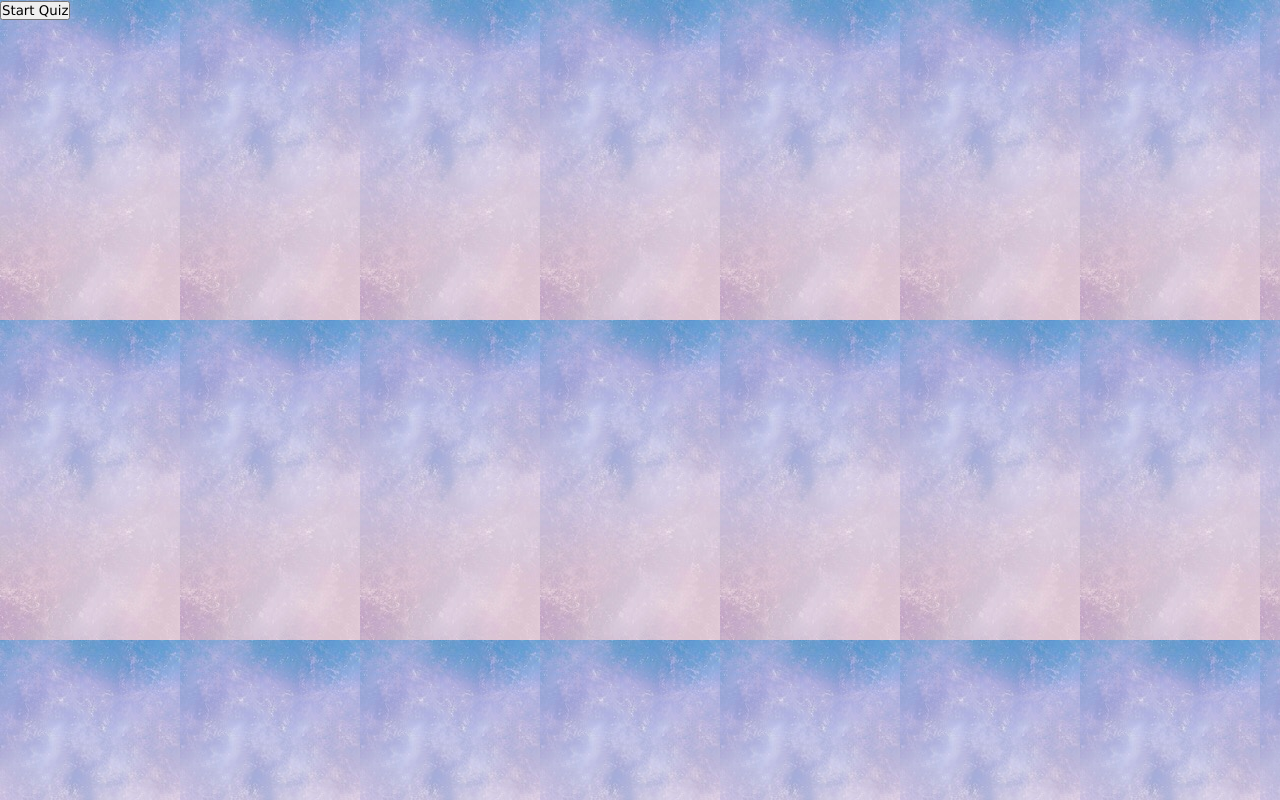
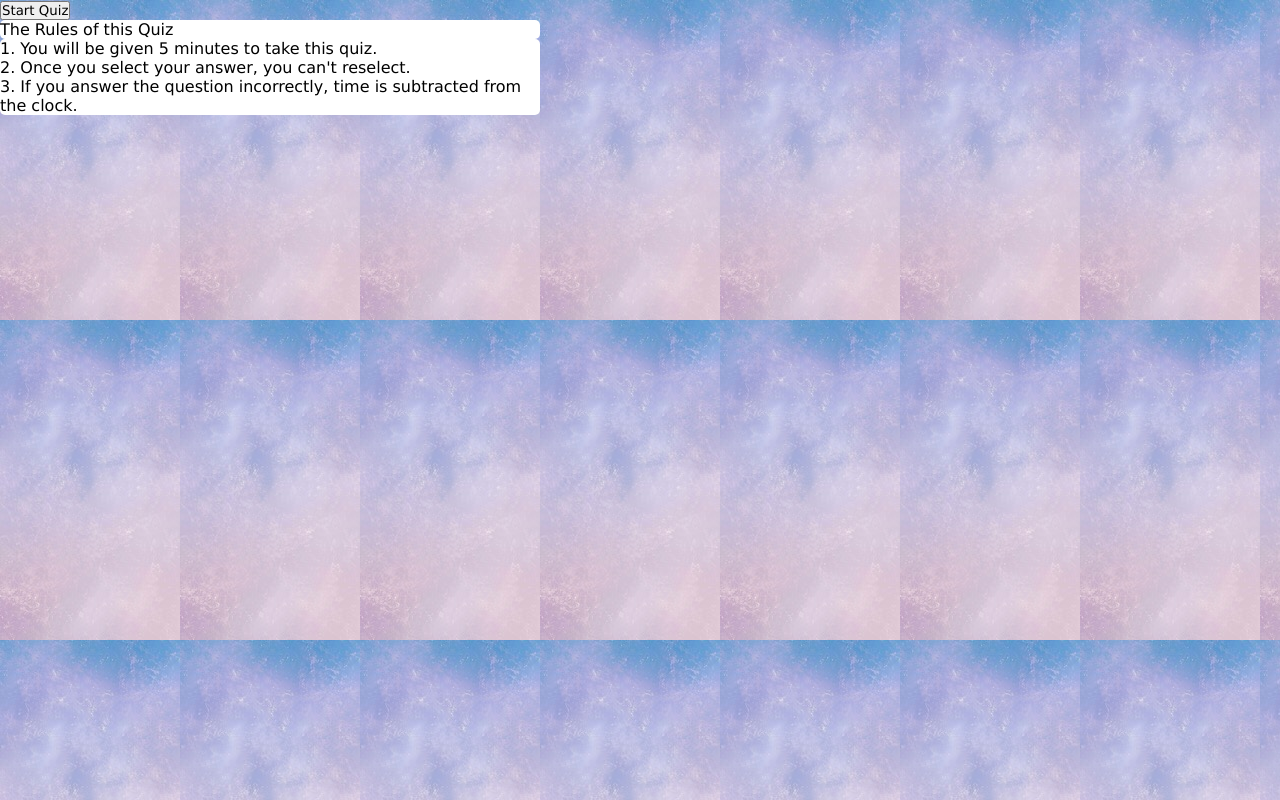
Before and after one commit to kamipacanos/C-s-Get-Degrees-Code-Quiz-, a plain HTML site: page index.html in a window 1280 px wide. Drawn offline with Linux system fonts and the light colour scheme.

Commit message:
Created infromtaion box that will show title 'The Rules of this Quiz' and then list 3 rules of the quiz.

```diff
--- a/index.html
+++ b/index.html
@@ -8,10 +8,19 @@
 </head>
 
 <body>
-    <!-- "Start Quiz" button-->
-    <div class="startButton">
-        <button>Start Quiz</button>
+    <!-- "Start Quiz" button -->
+    <div class="startButton"><button>Start Quiz</button></div>
+
+    <!-- Information Box -->
+    <div class="box">
+        <div class="boxTitle"></div>
+            <span>The Rules of this Quiz</span>
     </div>
 
+    <div class="ruleList">
+        <div class="rules">1. You will be given <span>5 minutes</span> to take this quiz.</div>
+        <div class="rules">2. Once you select your answer, you can't reselect.</div>
+        <div class="rules">3. If you answer the question incorrectly, time is subtracted from the clock. </div>
+    </div>
 </body>
 </html>
--- a/style.css
+++ b/style.css
@@ -9,3 +9,10 @@ body{
     background-image: url("purple\ Small.jpeg");
     background-color: rgb(170, 255, 255);
 }
+
+.box, .ruleList{
+    width: 540px;
+    background: white;
+    border-radius: 5px;
+
+}
```
